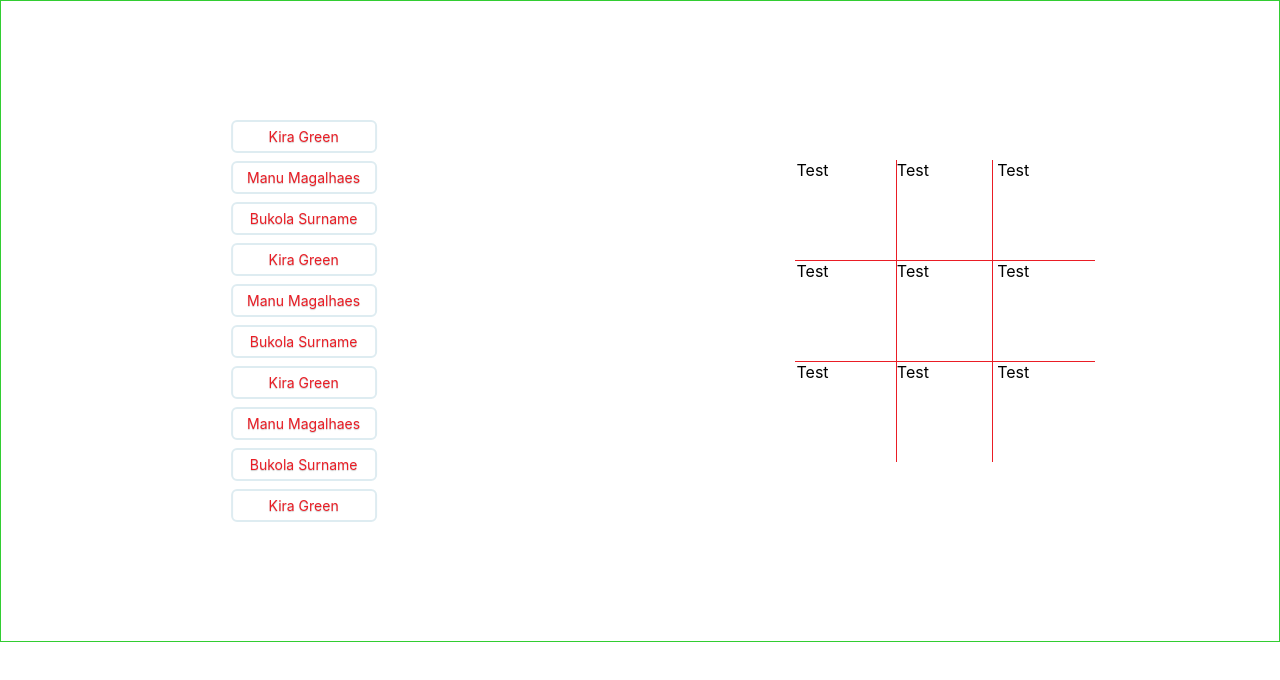
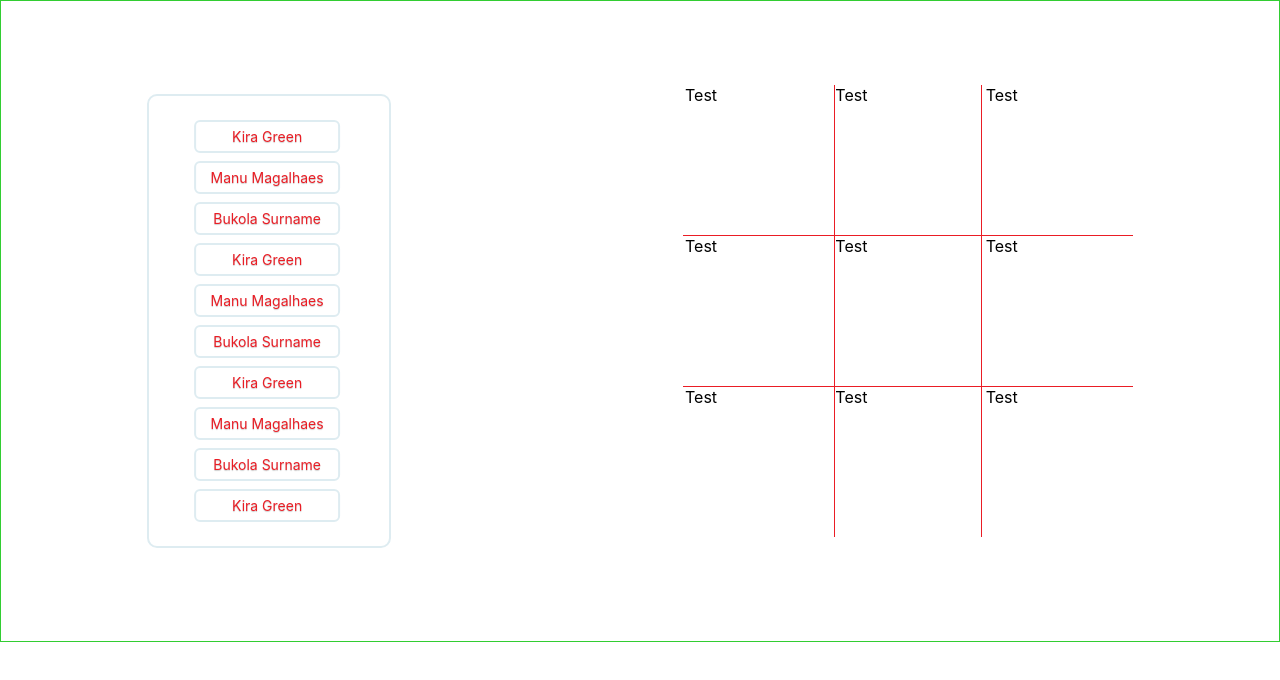
Before and after one commit to Kira-Green/Talent-grid-front-end, a React app: page / in a window 1280 px wide. Built offline with nearby package versions, Linux system fonts and the light colour scheme.

Commit message:
resized grid

```diff
--- a/src/Components/Cell/Cell.module.css
+++ b/src/Components/Cell/Cell.module.css
@@ -1,6 +1,6 @@
 .element {
-    width: 100px;
-    height: 100px;
+    width: 150px;
+    height: 150px;
     border: 2px;
     background-color: white;
     margin: 2px;
--- a/src/Components/Grid/Grid.module.css
+++ b/src/Components/Grid/Grid.module.css
@@ -2,8 +2,8 @@
     display: flex;
     justify-content: space-between;
     align-items: center;
-    width: 300px;
-    height: 100px;
+    width: 450px;
+    height: 150px;
 }
 
 .gridRow:nth-child(2) {
--- a/src/Components/TalentBank/TalentBank.module.css
+++ b/src/Components/TalentBank/TalentBank.module.css
@@ -5,7 +5,7 @@
     align-items: center;
     width: 200px;
     height: 450px;
-    /* border: 2px solid #deecf1; */
+    border: 2px solid #deecf1;
     list-style: none;
     border-radius: 10px;
 }
```
